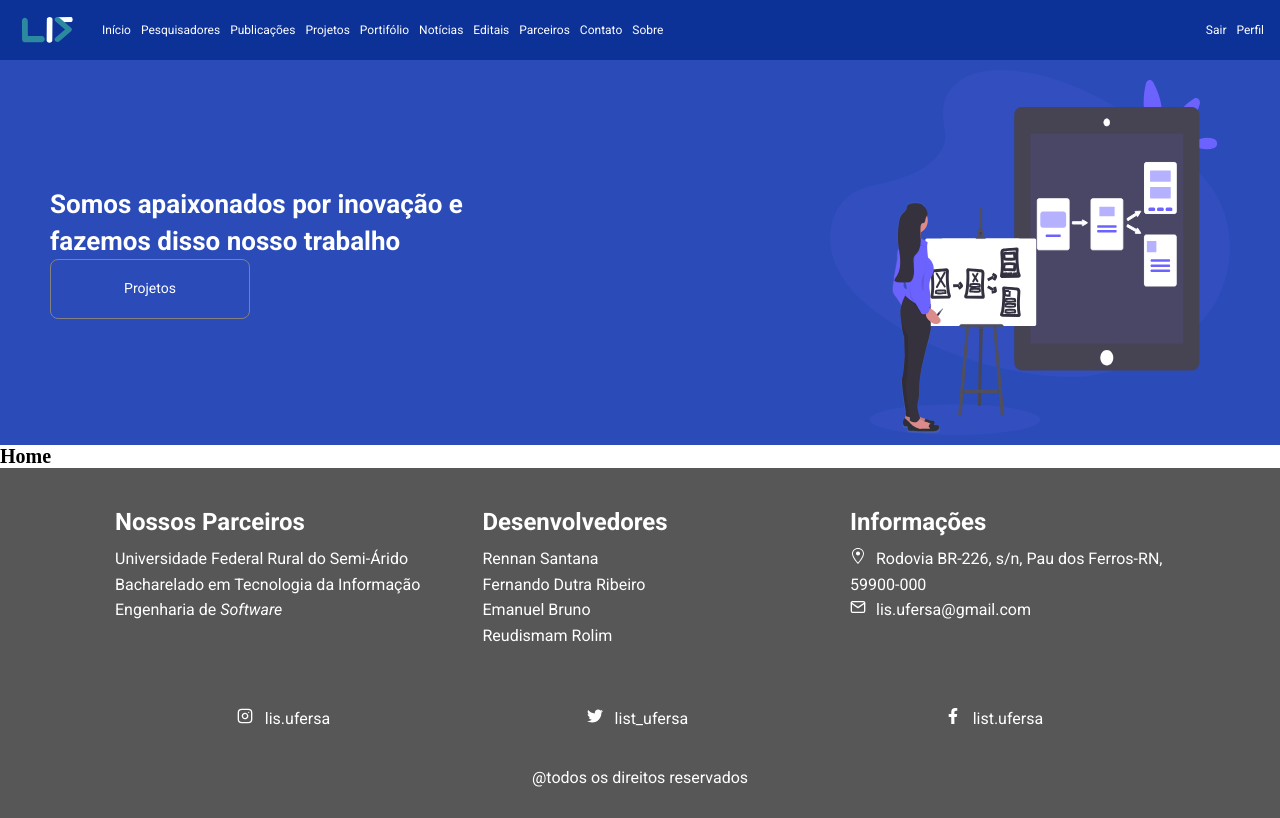
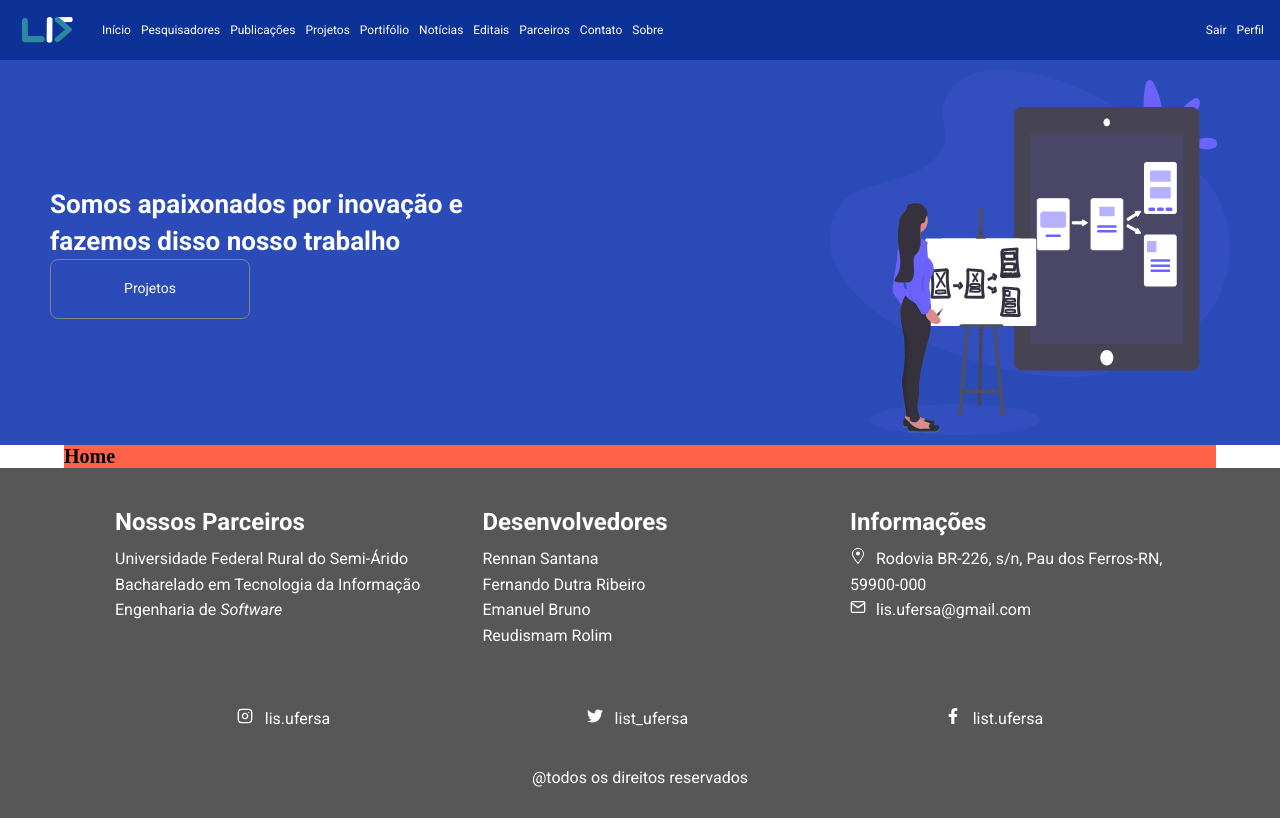
Before and after one commit to reudismam/LIS-lab, a React (Create React App) app: page / in a window 1280 px wide. Built offline with nearby package versions, Linux system fonts and the light colour scheme.

Commit message:
Configurando o corpo da aplicação.

```diff
--- /dev/null
+++ b/src/components/Container/index.tsx
@@ -0,0 +1,20 @@
+import React from 'react';
+import styled from 'styled-components';
+import Page from '../Page';
+
+const PageContainer = styled.main`
+    width: 90%;
+    background-color: tomato;
+`
+
+const Container: React.FC = (props) => {
+    return (
+        <Page>
+            <PageContainer>
+                {props.children}
+            </PageContainer>
+        </Page>
+    );
+}
+
+export default Container;
--- /dev/null
+++ b/src/components/Page/index.tsx
@@ -0,0 +1,8 @@
+import styled from 'styled-components';
+
+const Page = styled.div`
+    display: flex;
+    justify-content: center;
+`
+
+export default Page;
--- a/src/pages/PageTemplate/index.tsx
+++ b/src/pages/PageTemplate/index.tsx
@@ -2,12 +2,15 @@
 import Header from '../../components/Header/Container';
 import Footer from '../../components/Footer/Container';
 import {BannerProps} from '../../components/Header/Banner';
+import Container from '../../components/Container';
 
 const PageTemplate: React.FC<BannerProps> = (props) => {
     return (
         <>
             <Header {...props}/>
-            {props.children}
+            <Container>
+                {props.children}
+            </Container>
             <Footer />
         </>
     );
```
